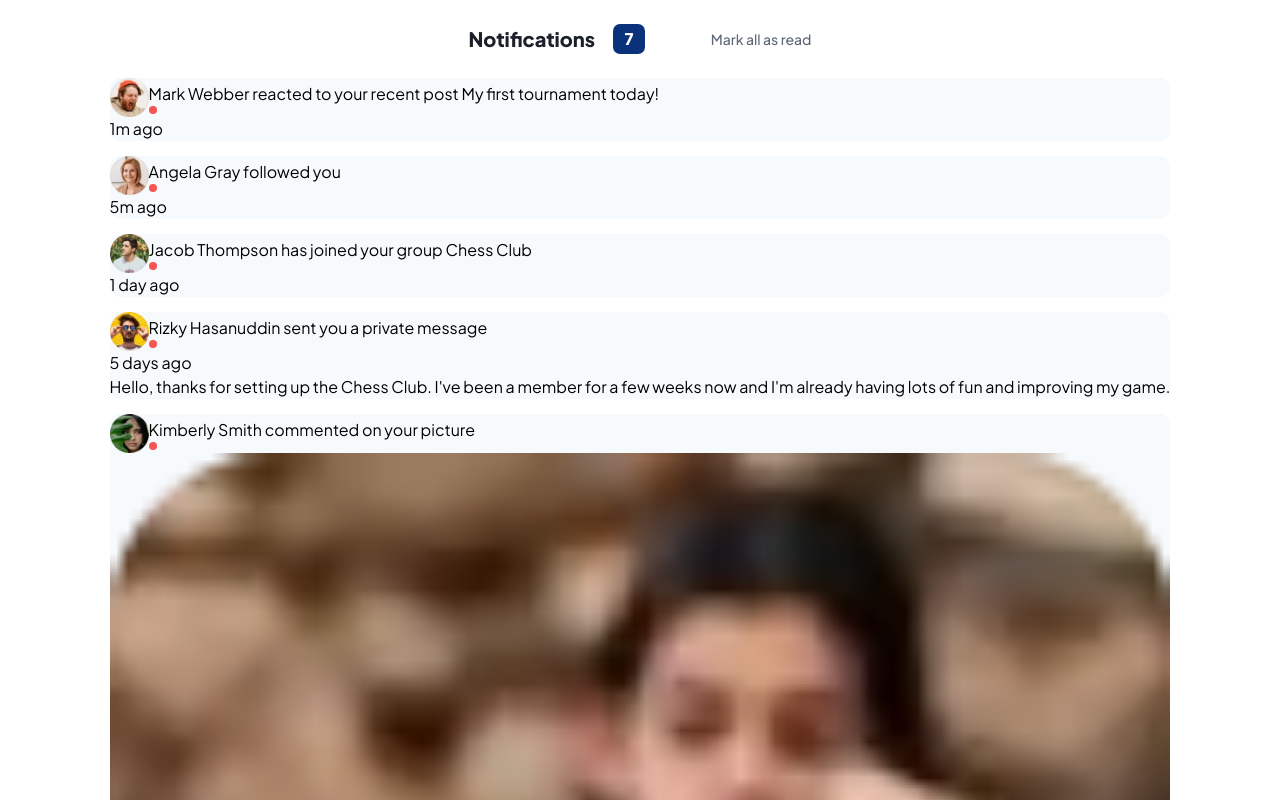
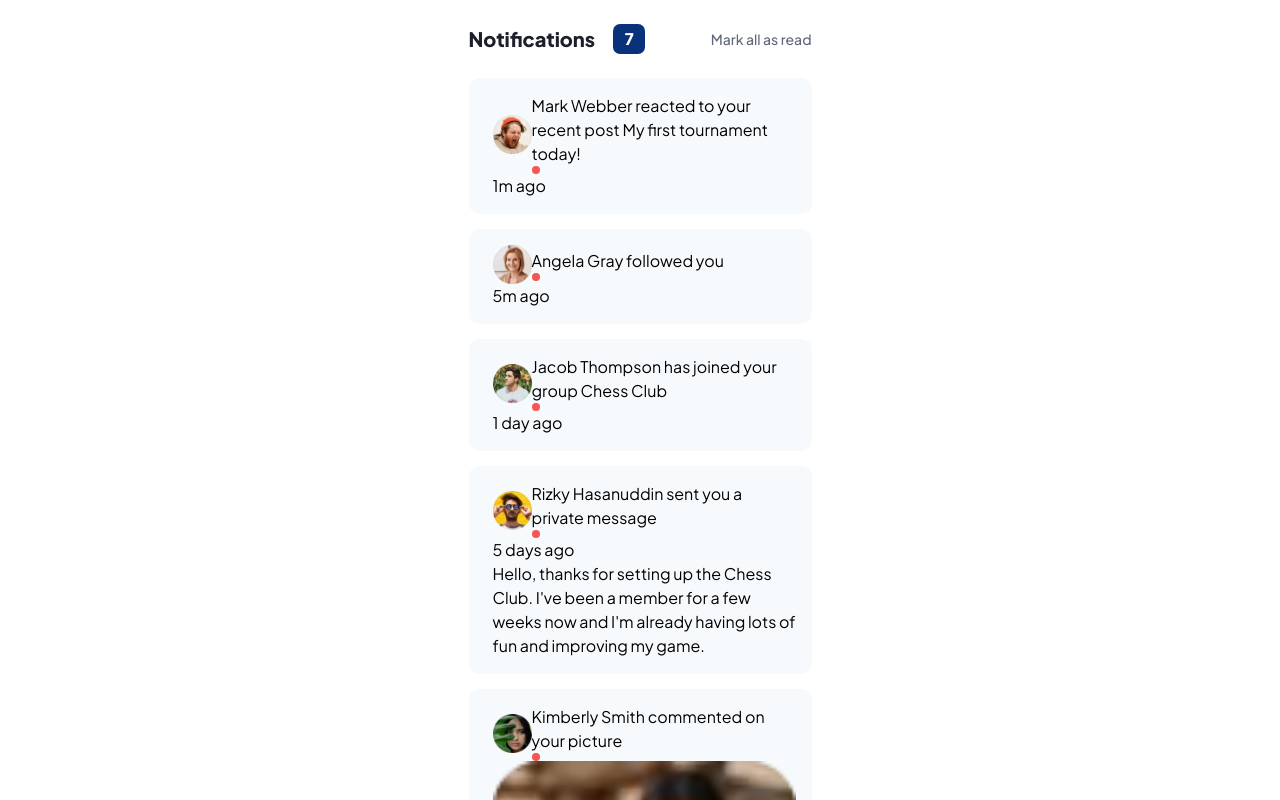
Before and after one commit to LEVANIKAPANADZE/Notification-Page, a React (Vite) app: page / in a window 1280 px wide. Shown: the top 800 px of the page. Built offline with nearby package versions, Linux system fonts and the light colour scheme; a web font is replaced by a local one.

Commit message:
Added padding styles

```diff
--- a/src/components/notification.jsx
+++ b/src/components/notification.jsx
@@ -18,7 +18,7 @@ export default function Notification({
   return (
     <div
       key={notifications.id}
-      className="flex flex-col mt-[15px] rounded-[10px]"
+      className="flex flex-col mt-[15px] rounded-[10px] py-[16px]  pr-[16px] pl-[24px] w-[343px]"
       style={!notification.isRead ? { backgroundColor: "#F7FAFD" } : {}}
       onClick={() => read(notification.id)}
     >
@@ -30,7 +30,7 @@ export default function Notification({
           className="w-[39px] h-[39px]"
         />
         <span>
-          {notification.username} {notification.action}{" "}
+          <span>{notification.username}</span> {notification.action}{" "}
           {notification.post ? <span>{notification.post}</span> : null}
           {notification.groupName ? (
             <span>{notification.groupName}</span>
```
